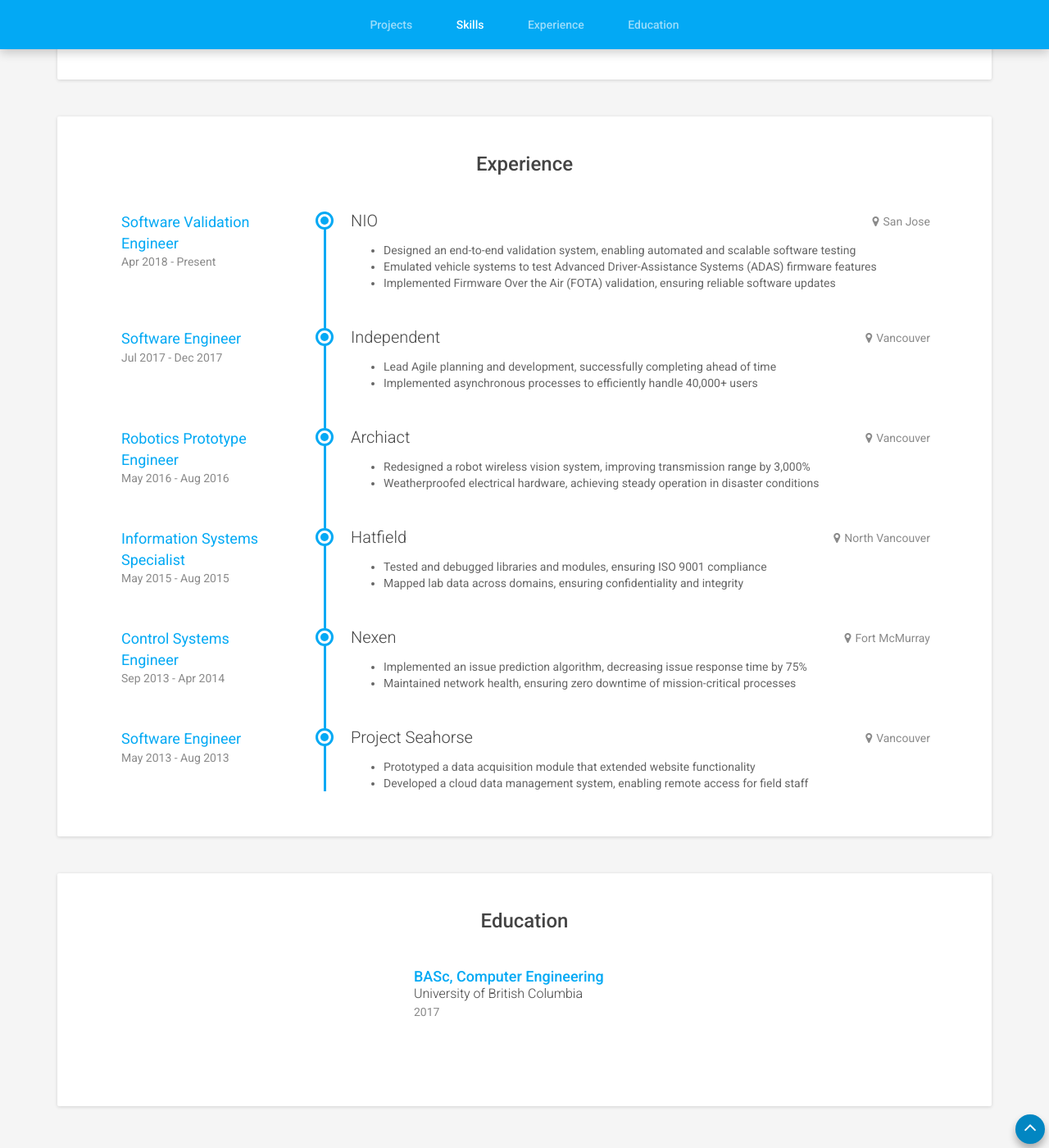
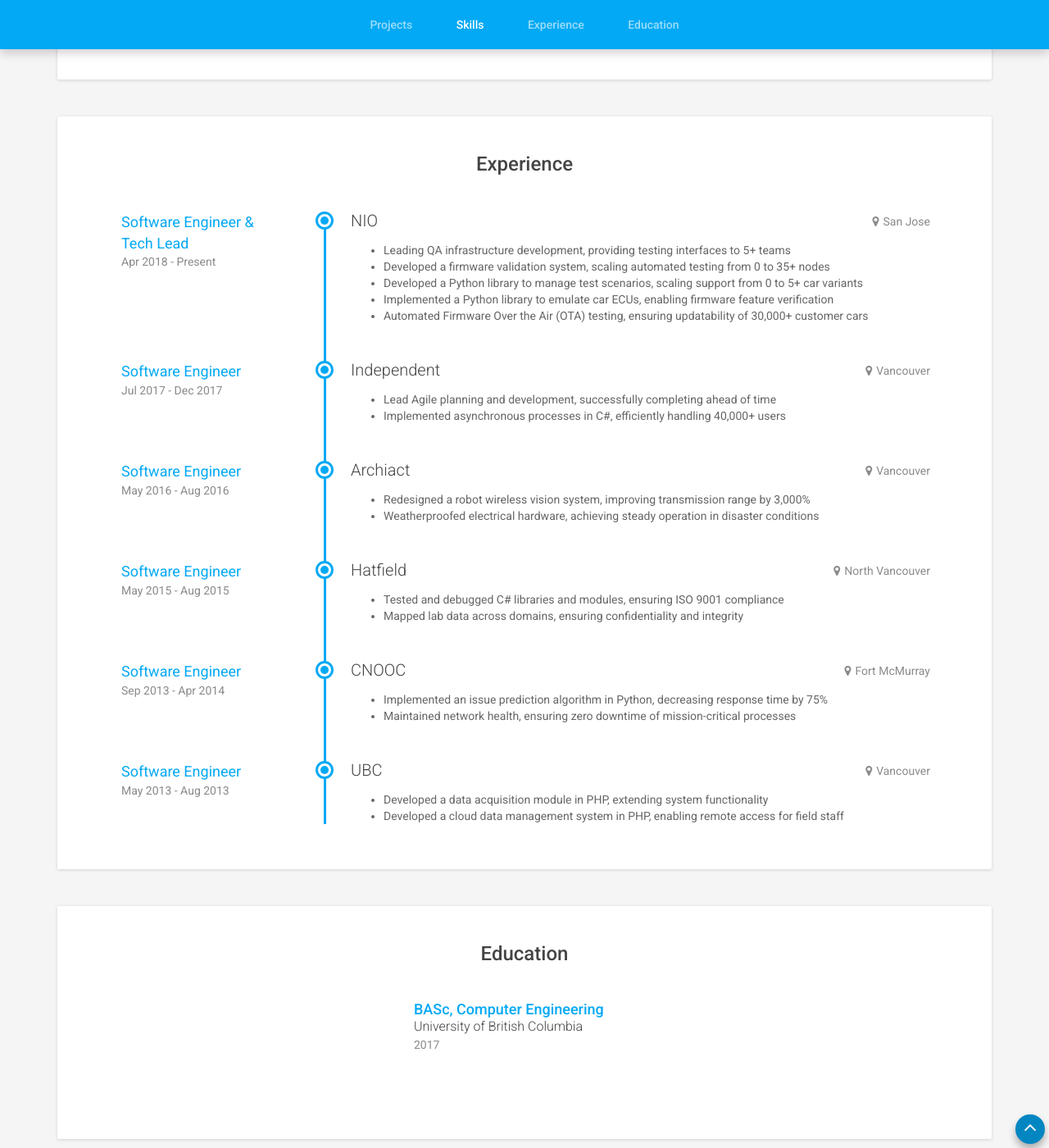
Before and after one commit to kgarsuta/kgarsuta.github.io, a Jekyll site: the page built from index.html, in a window 1280 px wide and 1400 px high, scrolled down 2348 px. Shown: the whole window at 82% size. Built offline with Jekyll 4.4.1, drawn with Linux system fonts in a browser that asks for light colours.

Commit message:
Update experience

```diff
--- a/index.html
+++ b/index.html
@@ -86,14 +86,16 @@
                 <div class="location"><i class="fa fa-map-marker" aria-hidden="true"></i>San Jose</div>
             </div>
             <div class="job-meta">
-                <div class="title">Software Validation<br />Engineer</div>
+                <div class="title">Software Engineer &<br />Tech Lead</div>
                 <div class="time">Apr 2018 - Present</div>
             </div><!--//job-meta-->
             <div class="job-desc">
                 <ul>
-                    <li>Designed an end-to-end validation system, enabling automated and scalable software testing</li>
-                    <li>Emulated vehicle systems to test Advanced Driver-Assistance Systems (ADAS) firmware features</li>
-                    <li>Implemented Firmware Over the Air (FOTA) validation, ensuring reliable software updates</li>
+                    <li>Leading QA infrastructure development, providing testing interfaces to 5+ teams</li>
+                    <li>Developed a firmware validation system, scaling automated testing from 0 to 35+ nodes</li>
+                    <li>Developed a Python library to manage test scenarios, scaling support from 0 to 5+ car variants</li>
+					<li>Implemented a Python library to emulate car ECUs, enabling firmware feature verification</li>
+					<li>Automated Firmware Over the Air (OTA) testing, ensuring updatability of 30,000+ customer cars</li>
                 </ul>
             </div><!--//job-desc-->
         </div><!--//item-->
@@ -110,7 +112,7 @@
             <div class="job-desc">
                 <ul>
                     <li>Lead Agile planning and development, successfully completing ahead of time</li>
-                    <li>Implemented asynchronous processes to efficiently handle 40,000+ users</li>
+                    <li>Implemented asynchronous processes in C#, efficiently handling 40,000+ users</li>
                 </ul>
             </div><!--//job-desc-->
         </div><!--//item-->
@@ -121,7 +123,7 @@
                 <div class="location"><i class="fa fa-map-marker" aria-hidden="true"></i>Vancouver</div>
             </div>
             <div class="job-meta">
-                <div class="title">Robotics Prototype<br />Engineer</div>
+                <div class="title">Software Engineer</div>
                 <div class="time">May 2016 - Aug 2016</div>
             </div><!--//job-meta-->
             <div class="job-desc">
@@ -138,12 +140,12 @@
                 <div class="location"><i class="fa fa-map-marker" aria-hidden="true"></i>North Vancouver</div>
             </div>
             <div class="job-meta">
-                <div class="title">Information Systems<br />Specialist</div>
+                <div class="title">Software Engineer</div>
                 <div class="time">May 2015 - Aug 2015</div>
             </div><!--//job-meta-->
             <div class="job-desc">
                 <ul>
-                    <li>Tested and debugged libraries and modules, ensuring ISO 9001 compliance</li>
+                    <li>Tested and debugged C# libraries and modules, ensuring ISO 9001 compliance</li>
                     <li>Mapped lab data across domains, ensuring confidentiality and integrity</li>
                 </ul>
             </div><!--//job-desc-->
@@ -151,16 +153,16 @@
 
         <div class="item">
             <div class="work-place">
-                <h3 class="place">Nexen</h3>
+                <h3 class="place">CNOOC</h3>
                 <div class="location"><i class="fa fa-map-marker" aria-hidden="true"></i>Fort McMurray</div>
             </div>
             <div class="job-meta">
-                <div class="title">Control Systems<br />Engineer</div>
+                <div class="title">Software Engineer</div>
                 <div class="time">Sep 2013 - Apr 2014</div>
             </div><!--//job-meta-->
             <div class="job-desc">
                 <ul>
-                    <li>Implemented an issue prediction algorithm, decreasing issue response time by 75%</li>
+                    <li>Implemented an issue prediction algorithm in Python, decreasing response time by 75%</li>
                     <li>Maintained network health, ensuring zero downtime of mission-critical processes</li>
                 </ul>
             </div><!--//job-desc-->
@@ -168,7 +170,7 @@
 
         <div class="item">
             <div class="work-place">
-                <h3 class="place">Project Seahorse</h3>
+                <h3 class="place">UBC</h3>
                 <div class="location"><i class="fa fa-map-marker" aria-hidden="true"></i>Vancouver</div>
             </div>
             <div class="job-meta">
@@ -177,8 +179,8 @@
             </div><!--//job-meta-->
             <div class="job-desc">
                 <ul>
-                    <li>Prototyped a data acquisition module that extended website functionality</li>
-                    <li>Developed a cloud data management system, enabling remote access for field staff</li>
+                    <li>Developed a data acquisition module in PHP, extending system functionality</li>
+                    <li>Developed a cloud data management system in PHP, enabling remote access for field staff</li>
                 </ul>
             </div><!--//job-desc-->
         </div><!--//item-->
```
